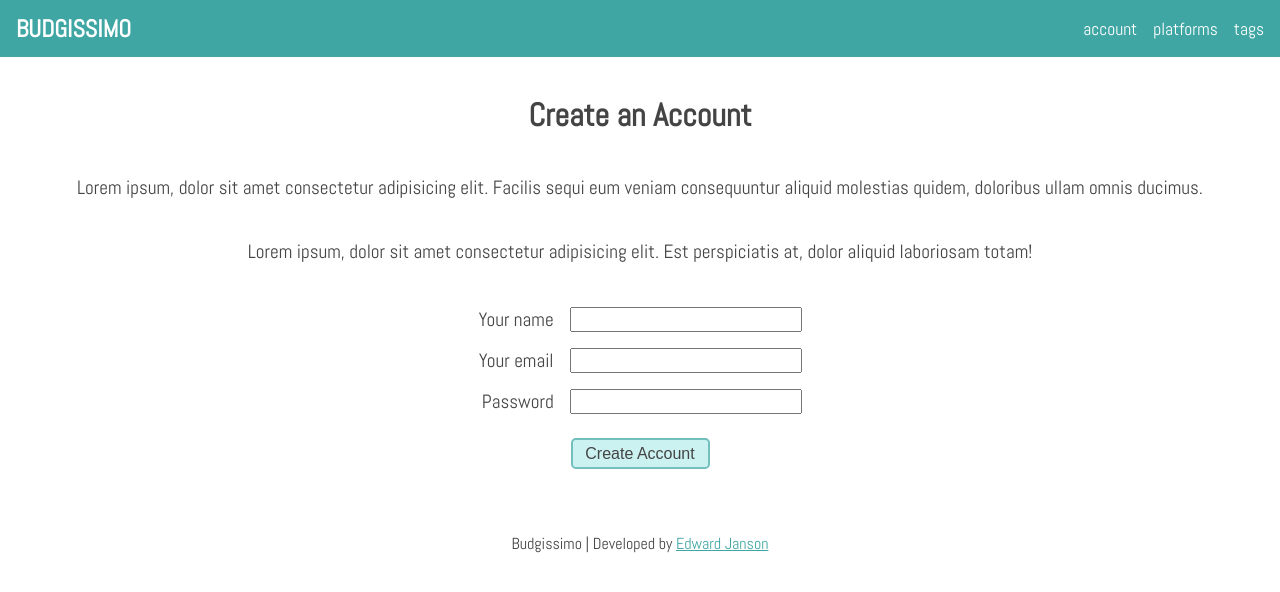
After one commit to edwardjanson/budgissimo, a Flask app: page /account/new in a window 1280 px wide. The commit adds this page. Shown: the top 592 px of the page. Run offline with Flask 2, Linux system fonts and the light colour scheme.

Commit message:
:hammer: added accounts new.html template

```diff
--- a/controllers/accounts_controller.py
+++ b/controllers/accounts_controller.py
@@ -16,6 +16,16 @@ def account():
     account = account_repository.select(1)
     platform_budgets = budget_repository.combine_platforms(account)
     return render_template("accounts/index.html", account=account, platform_budgets=platform_budgets)
+
+
+@accounts_blueprint.route("/account/new")
+def new_campaign():
+    return render_template("accounts/new.html")
+
+
+@accounts_blueprint.route("/accounts/new", methods=["POST"])
+def create_campaign():
+    return redirect("/account/")
 
 
 @accounts_blueprint.route("/account/edit")
--- a/static/style.css
+++ b/static/style.css
@@ -3,6 +3,7 @@ body {
     margin: 0 auto;
     display: flex;
     flex-direction: column;
+    color: rgb(68, 68, 68);
   }
 
 #logo {
@@ -83,7 +84,7 @@ footer > span > a {
     transition-duration: 0.4s;
     cursor: pointer;
     background-color: rgb(203, 241, 241);
-    color: black;
+    color: rgb(68, 68, 68);
     border: 2px solid rgb(114, 191, 190);
     border-radius: 0.3rem;
   }
@@ -100,3 +101,32 @@ footer > span > a {
     flex-direction: column;
     align-items: center;
 }
+
+.account-form {
+    font-size: 1.2rem;
+    margin: 1rem;
+    display: flex;
+    justify-content: center;
+}
+
+.account-form > form {
+    display: flex;
+    flex-direction: column;
+    align-items: flex-end;
+}
+
+.account-form > form > div > input {
+    width: 14rem;
+}
+
+.form-row {
+    margin: 0.5rem 0;
+    display: flex;
+    gap: 1rem;
+}
+
+.submit-btn {
+    margin: 1rem 0;
+    align-self: center;
+    padding: 0.3rem 0.8rem;
+}
--- /dev/null
+++ b/templates/accounts/new.html
@@ -0,0 +1,30 @@
+{% extends "layout.html" %}
+
+{% block title %}Create Account{% endblock %}
+
+{% block main %}
+        <main id="main-container">
+            <h1>Create an Account</h1>
+            <div class="intro-text">
+                <p>Lorem ipsum, dolor sit amet consectetur adipisicing elit. Facilis sequi eum veniam consequuntur aliquid molestias quidem, doloribus ullam omnis ducimus.</p>
+                <p>Lorem ipsum, dolor sit amet consectetur adipisicing elit. Est perspiciatis at, dolor aliquid laboriosam totam!</p>
+            </div>
+            <div class="account-form">
+                <form action="/account/new" method="post">
+                    <div class="form-row">
+                        <label class="name-label" for="name">Your name</label>
+                        <input class="form-inputs name-input" type="text" name="name" id="name">
+                    </div>
+                    <div class="form-row">
+                        <label class="email-label" for="email">Your email</label>
+                        <input class="form-inputs email-input" type="email" name="email" id="email">
+                    </div>
+                    <div class="form-row">
+                        <label class="password-label" for="password">Password</label>
+                        <input class="form-inputs password-input" type="password" name="password" id="password">
+                    </div>
+                    <input class="form-inputs submit-btn button" type="submit" value="Create Account">
+                </form>
+            </div>
+        </main>
+{% endblock %}
```
